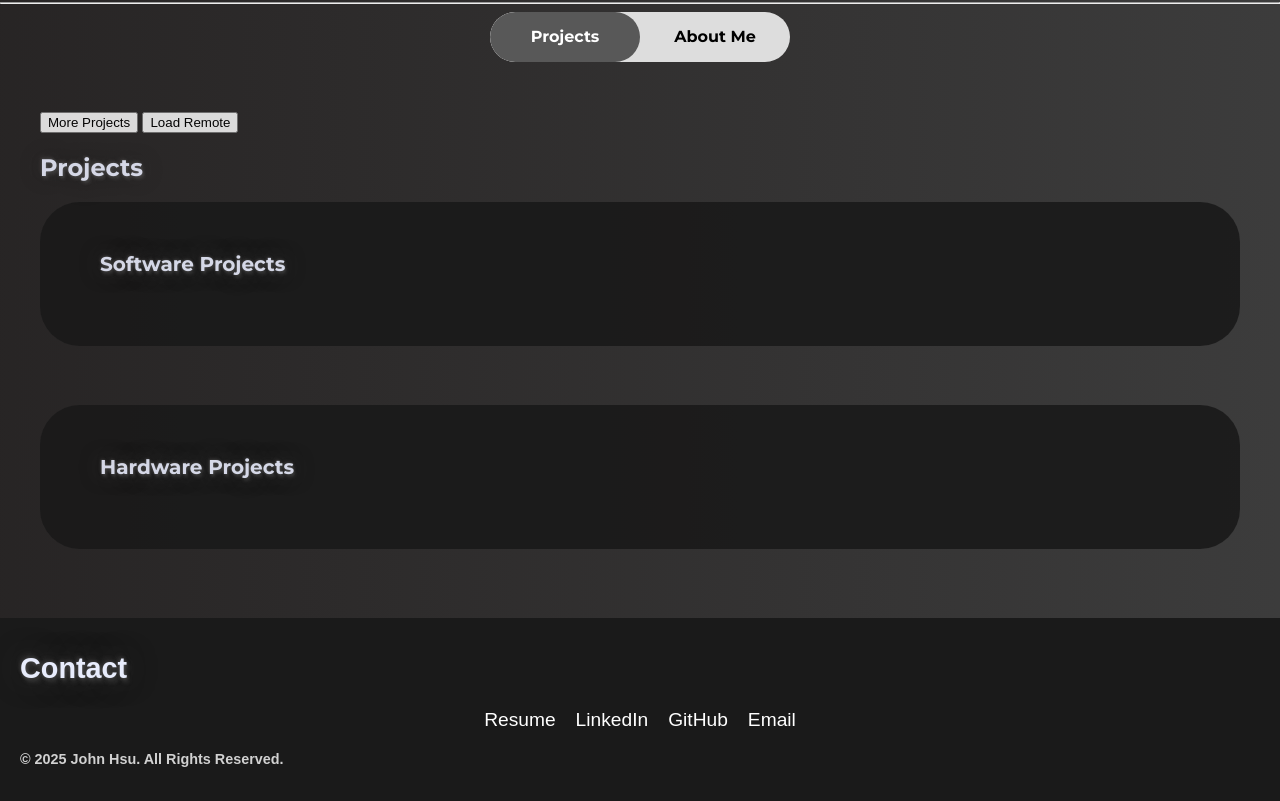
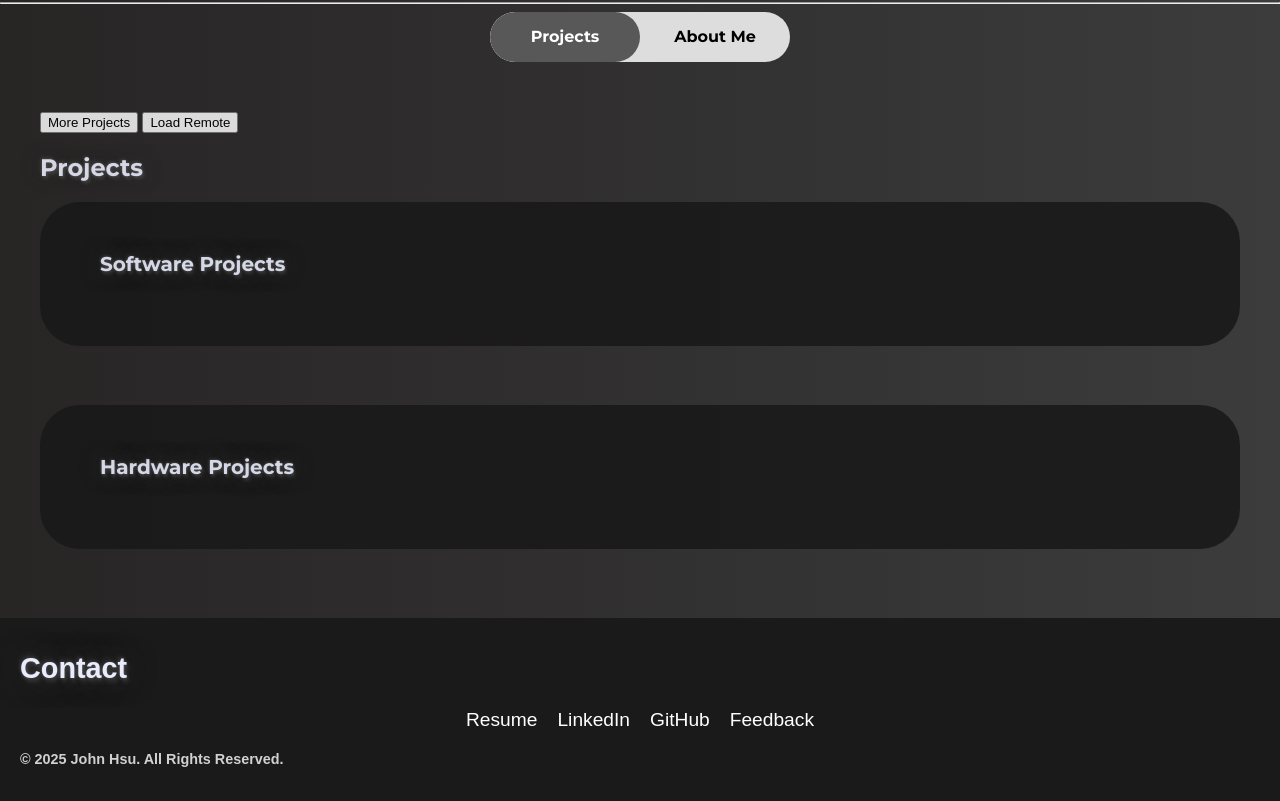
Before and after one commit to johnh0425/portfolio2, a plain HTML site: page index.html in a window 1280 px wide. Shown: the part 829-1630 px from the top of the page. Drawn offline with Linux system fonts and the light colour scheme; a script that the page names is missing.

Commit message:
Change Email to Feedback
Instead of having an "email" link where visitors can just go to my resume to find how to email me. I decided to replace it with a feedback survey.

```diff
--- a/index.html
+++ b/index.html
@@ -57,7 +57,7 @@
           <div class="dropdown-content">
             <a href="https://www.linkedin.com/in/john-hsu-56b121243/">LinkedIn</a>
             <a href="https://github.com/johnh0425">GitHub</a>
-            <a href="./form-js.html">Email</a>
+            <a href="./form-js.html">Feedback</a>
           </div>
         </div>
         <div class="resume">
@@ -305,7 +305,7 @@
             <li><a>Resume</a></li>
             <li><a href="https://www.linkedin.com/in/john-hsu-56b121243/">LinkedIn</a></li>
             <li><a href="https://github.com/johnh0425">GitHub</a></li>
-            <li><a href="./form-js.html">Email</a></li>
+            <li><a href="./form-js.html">Feedback</a></li>
           </ul>
         </nav>
       </div>
```
